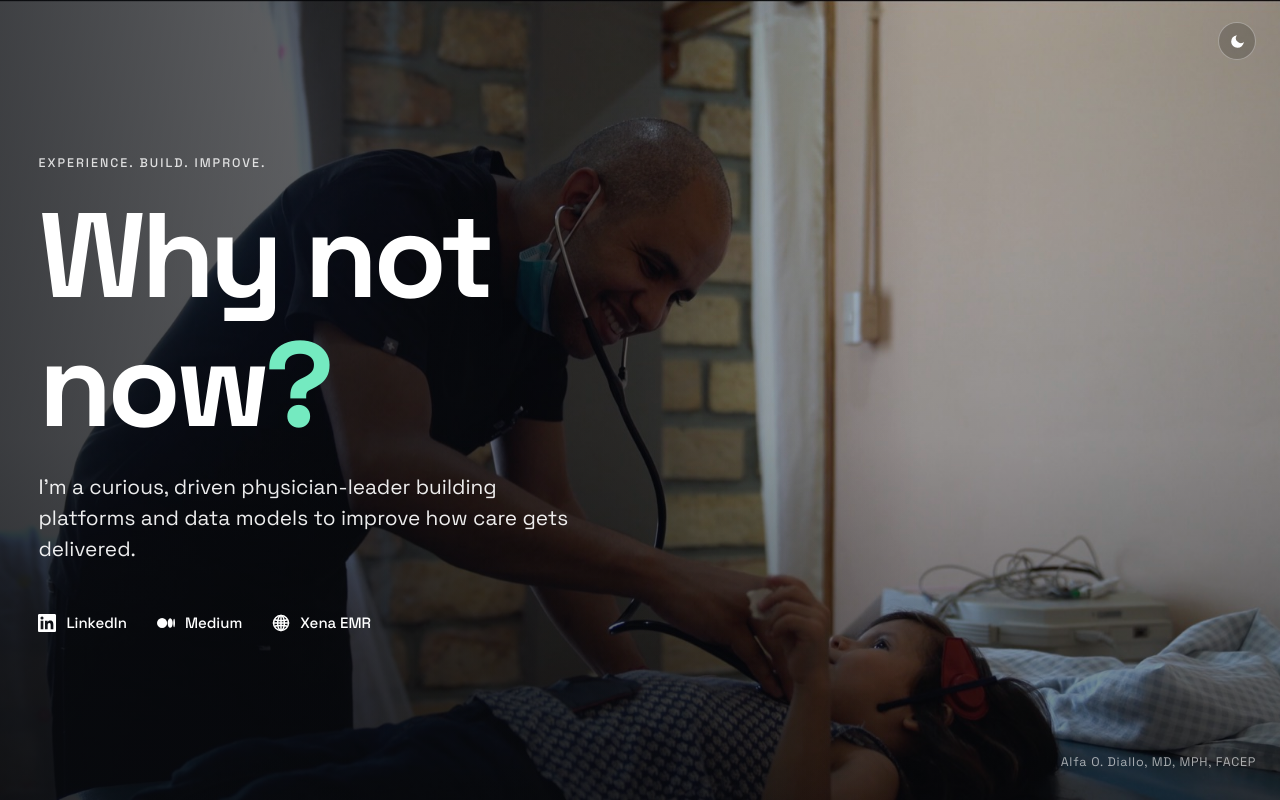
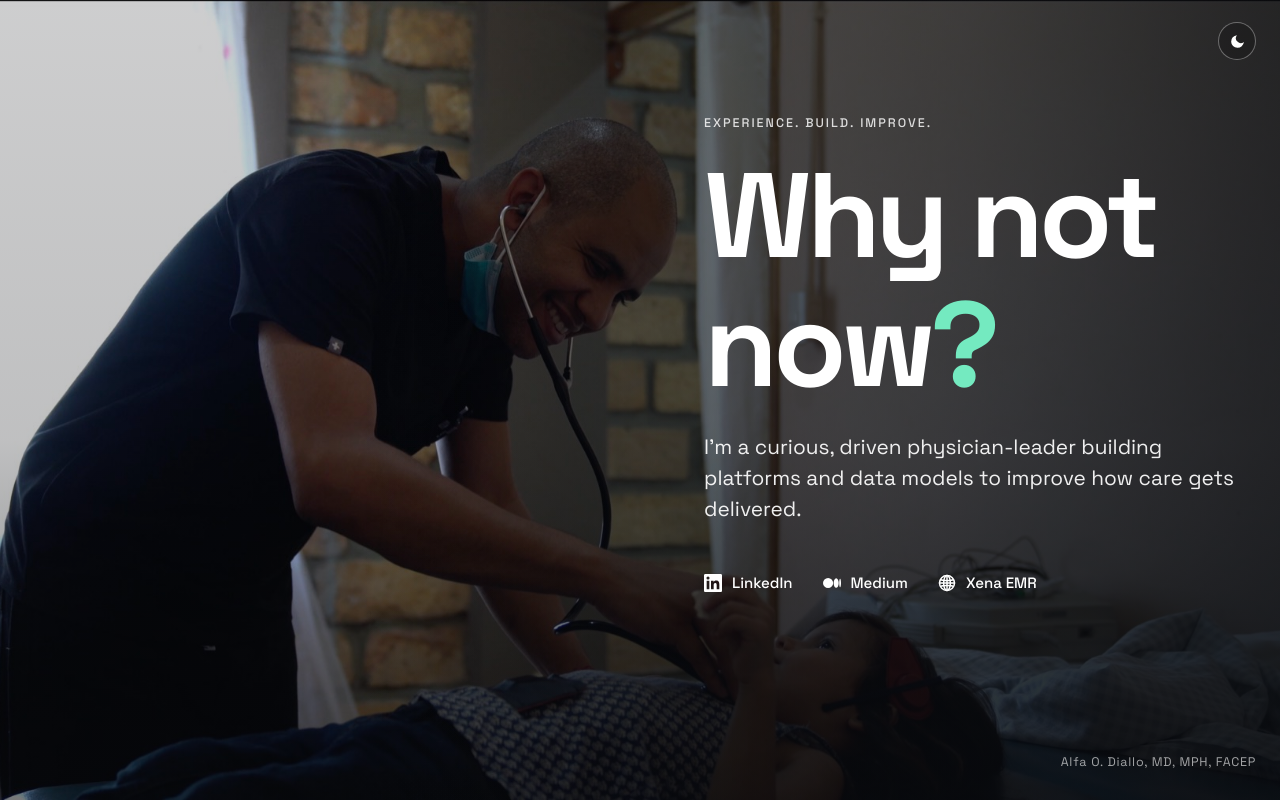
Before and after one commit to alfadiallo/alfadiallo-com, a plain HTML site: page index.html in a window 1280 px wide. Drawn offline with Linux system fonts and the light colour scheme.

Commit message:
Move homepage hero text to the right on landscape screens
The Honduras photo puts the subject left of center, so on landscape
screens the text block sits right over the open wall, the scrim flips
to darken the right, and the photo crops from the left. Phones and
portrait tablets keep the full-width layout.

Co-Authored-By: Claude Opus 5.5 <noreply@anthropic.com>

```diff
--- a/styles.css
+++ b/styles.css
@@ -82,8 +82,8 @@ p { margin: 0; }
    ========================================================================== */
 .hero { position: relative; min-height: 100dvh; display: flex; align-items: center; overflow: hidden; }
 .hero-img { position: absolute; inset: 0; width: 100%; height: 100%; object-fit: cover; object-position: 60% 45%; z-index: 0; }
-/* Text sits centered and left, over bright sky, so the scrim leans left to
-   keep white type well above WCAG AA against the photo. */
+/* Phones: text runs full width from the left, so the scrim leans left to keep
+   white type legible. Landscape screens flip this; see the min-aspect-ratio block. */
 .hero-scrim { position: absolute; inset: 0; z-index: 1;
   background:
     linear-gradient(to right, rgba(8,10,14,.72) 0%, rgba(8,10,14,.46) 38%, rgba(8,10,14,0) 72%),
@@ -290,6 +290,18 @@ footer.foot .mini a:hover { color: var(--accent); }
   .v-grid--solo .v-facts { grid-template-columns: 1fr; }
   .v-grid--solo .v-facts div { border-bottom: 1px solid var(--line-2); }
 }
+/* Desktop: the subject fills the left of the photo, so the text block sits on
+   the right over the open wall. The photo crops from the left to keep that
+   wall in frame on squarer screens, and the scrim darkens the right instead. */
+@media (min-width: 761px) and (min-aspect-ratio: 1/1) {
+  /* Extra bottom padding lifts the block clear of the patient lower right. */
+  .hero .wrap { max-width: none; padding-bottom: clamp(96px, 22vh, 240px); }
+  .hero-inner { margin-left: auto; max-width: min(560px, 42vw); }
+  .hero-img { object-position: 100% 45%; }
+  .hero-scrim { background:
+    linear-gradient(to left, rgba(8,10,14,.78) 0%, rgba(8,10,14,.58) 40%, rgba(8,10,14,0) 72%),
+    linear-gradient(to top, rgba(8,10,14,.55) 0%, rgba(8,10,14,.26) 45%, rgba(8,10,14,.20) 100%); }
+}
 @media (max-width: 760px) {
   .hero .wrap { padding-bottom: 56px; }
   .hero-name { display: none; }
```
